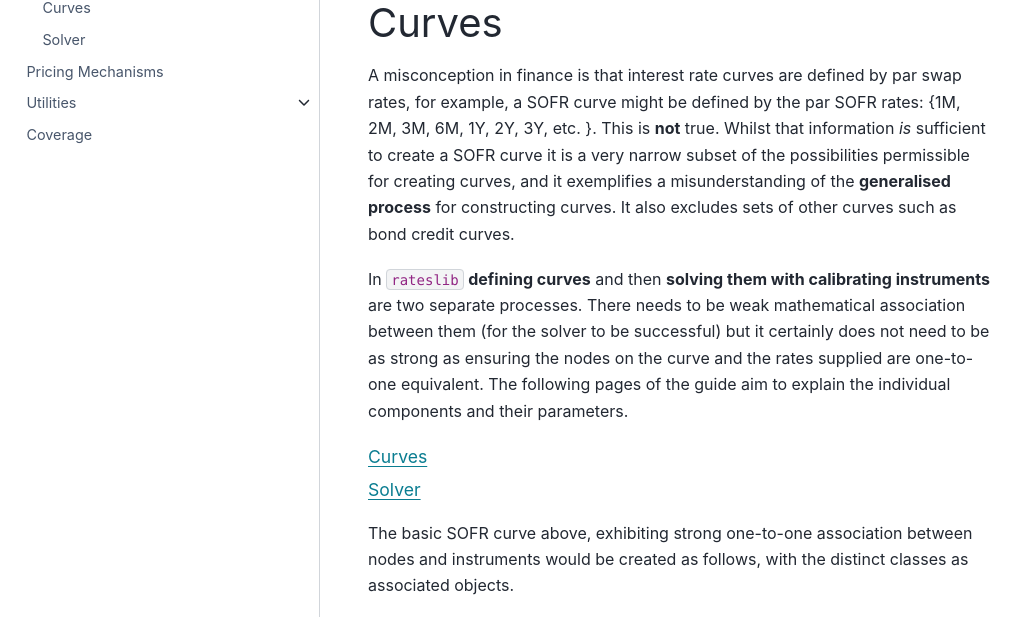
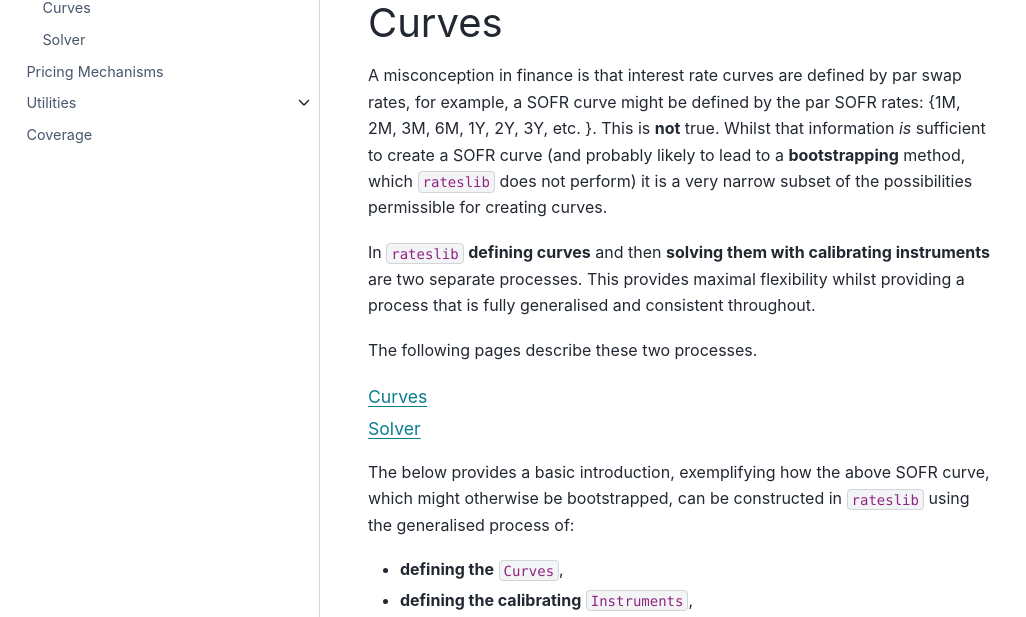
Before and after one commit to attack68/rateslib, a Sphinx documentation site: the page built from docs/source/g_curves.rst, in a window 1280 px wide and 1280 px high. Shown: the part 247-864 px from the top of the window, without its empty margins (0-1026 px from the left). Built offline with Sphinx 7.4.7 and the PyData theme 0.15.4, drawn with Linux system fonts in a browser that asks for light colours; some of the changed text lies outside the part shown; grey boxes are pictures that could not be loaded.

Commit message:
Doc: edits

```diff
--- a/docs/source/f_fxf.rst
+++ b/docs/source/f_fxf.rst
@@ -40,7 +40,7 @@ Thus the :class:`~rateslib.fx.FXForwards` class requires this information for
 instantiation. The ``fx_rates`` argument is available to supply the first item.
 The ``fx_curves`` argument requires a dict of labelled curves. This has a specific
 structure where each curve is labelled as a cash-collateral curve. The first 3 digits
-represent the currency of the cashflow and the latter there the currency in which
+represent the currency of the cashflow and the latter 3 represent the currency in which
 that cashflow is collateralized.
 
 Just for the first example,
@@ -181,7 +181,7 @@ not provided at initialisation, nor is the "eurgbp" curve.
 
 In these circumstances the :meth:`~rateslib.fx.FXForwards.curve` method will derive the
 combination of existing curves that can be combined to yield required DFs on-the-fly.
-This creates a ``~rateslib.fx.ProxyCurve``.
+This creates a :class:`~rateslib.fx.ProxyCurve`.
 
 In the above framework GBP is the cheapest to deliver collateral, and USD is the
 most expensive. We can observe this
--- a/docs/source/g_curves.rst
+++ b/docs/source/g_curves.rst
@@ -13,21 +13,20 @@
 Curves
 ************
 
+
+
 A misconception in finance is that interest rate curves are defined by par swap rates,
 for example, a SOFR curve might be defined by the par SOFR rates:
 {1M, 2M, 3M, 6M, 1Y, 2Y, 3Y, etc. }. This is **not** true. Whilst that information *is*
-sufficient to create a SOFR curve it is a very narrow subset of the possibilities
-permissible for creating curves,
-and it exemplifies a misunderstanding of the **generalised process** for constructing
-curves. It also excludes sets of other curves such as bond credit curves.
+sufficient to create a SOFR curve (and probably likely to lead to a
+**bootstrapping** method, which ``rateslib`` does not perform) it is a very narrow
+subset of the possibilities permissible for creating curves.
 
 In ``rateslib`` **defining curves** and then **solving them with calibrating
-instruments** are two separate processes. There
-needs to be weak mathematical association between them (for the solver to be successful)
-but it certainly does not need to be as strong as ensuring the nodes on the curve
-and the rates supplied are one-to-one equivalent.
-The following pages of the guide aim to explain the individual components and their
-parameters.
+instruments** are two separate processes. This provides maximal flexibility whilst
+providing a process that is fully generalised and consistent throughout.
+
+The following pages describe these two processes.
 
 .. toctree::
     :maxdepth: 0
@@ -36,9 +35,13 @@ parameters.
     c_curves.rst
     c_solver.rst
 
-The basic SOFR curve above, exhibiting strong one-to-one association between nodes
-and instruments would be created as follows, with the distinct classes as
-associated objects.
+The below provides a basic introduction, exemplifying how the above SOFR curve,
+which might otherwise be bootstrapped, can be constructed in ``rateslib`` using the
+generalised process of:
+
+- **defining the** ``Curves``,
+- **defining the calibrating** ``Instruments``,
+- **combining** in the :class:`~rateslib.solver.Solver` with target market prices.
 
 .. ipython:: python
 
--- a/docs/source/i_get_started.rst
+++ b/docs/source/i_get_started.rst
@@ -23,6 +23,8 @@ environment.
 .. code-block::
 
    pip install rateslib
+
+``Conda`` support is coming soon, but not available yet.
 
 Introduction to Rateslib
 -------------------------
```
Also changed, not shown: docs/source/c_curves.rst (+21 -9 lines), docs/source/d_periods.rst (+18 -5 lines), docs/source/g_instruments.rst (+14 -7 lines), rateslib/__init__.py (+135 -70 lines), 1 other file.
